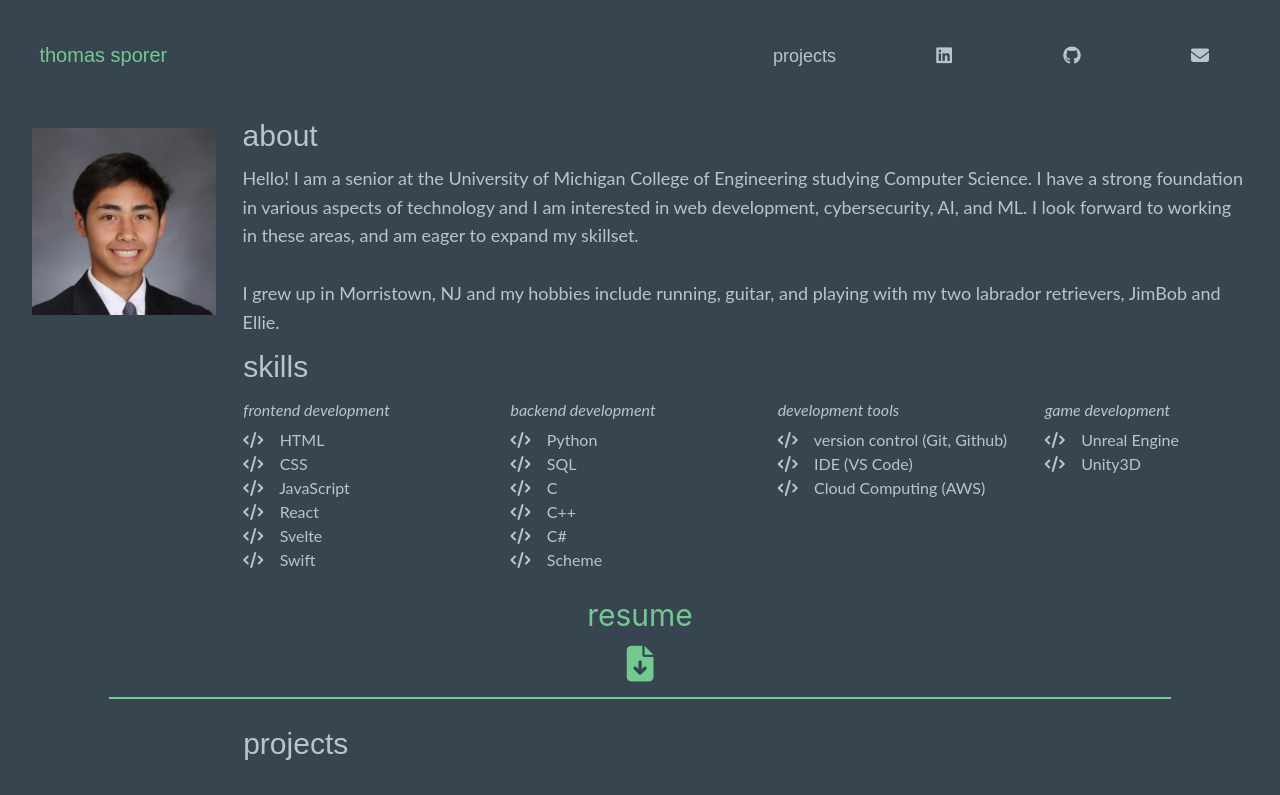
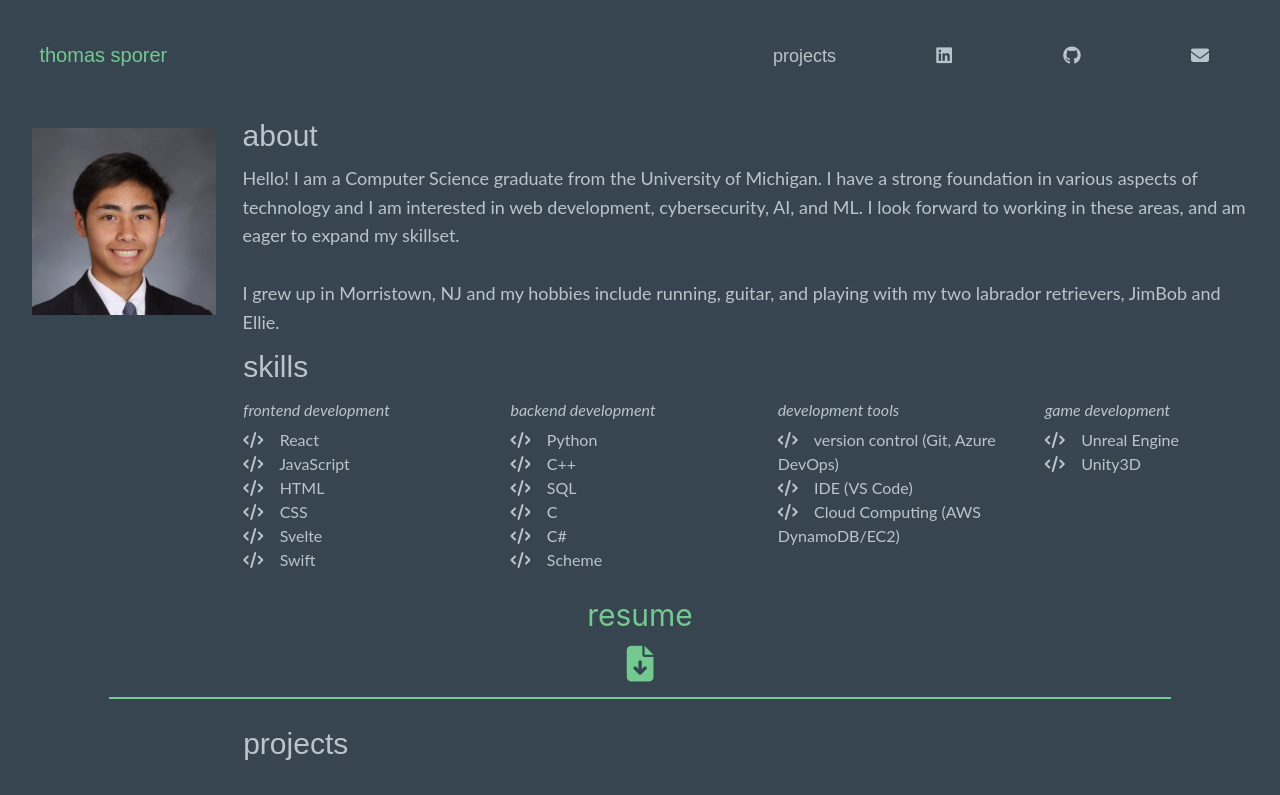
Before and after one commit to Tsporer/Tsporer.github.io, a React (Create React App) app: page / in a window 1280 px wide. Shown: the top 795 px of the page. Built offline with nearby package versions, Linux system fonts and the light colour scheme.

Commit message:
update resume and skills

```diff
--- a/src/components/About.tsx
+++ b/src/components/About.tsx
@@ -15,8 +15,7 @@ function About() {
 
           <div className="text-frenchgray text-left font-lato pt-[1%] px-[12%] lg:px-0 lg:ml-[0.7%]">
             <p>
-              Hello! I am a senior at the University of Michigan College of
-              Engineering studying Computer Science. I have a strong foundation
+              Hello! I am a Computer Science graduate from the University of Michigan. I have a strong foundation
               in various aspects of technology and I am interested in web
               development, cybersecurity, AI, and ML. I look forward to working
               in these areas, and am eager to expand my skillset.
@@ -36,13 +35,13 @@ function About() {
         <div>
           <p className="text-base align-start italic text-left pl-[12%] font-lato text-frenchgray">frontend development</p>
           <p className="text-base align-start text-left font-lato text-frenchgray pl-[12%] lg:pt-[2%]">
+            <i className="fa-solid fa-code"></i>&nbsp; &nbsp; React
+            <br />
+            <i className="fa-solid fa-code"></i>&nbsp; &nbsp; JavaScript
+            <br />
             <i className="fa-solid fa-code"></i>&nbsp; &nbsp; HTML
             <br />
             <i className="fa-solid fa-code"></i>&nbsp; &nbsp; CSS
-            <br />
-            <i className="fa-solid fa-code"></i>&nbsp; &nbsp; JavaScript
-            <br />
-            <i className="fa-solid fa-code"></i>&nbsp; &nbsp; React
             <br />
             <i className="fa-solid fa-code"></i>&nbsp; &nbsp; Svelte
             <br />
@@ -55,11 +54,11 @@ function About() {
           <p className="text-base align-start text-left font-lato text-frenchgray pl-[12%] lg:pt-[2%]">
             <i className="fa-solid fa-code"></i>&nbsp; &nbsp; Python
             <br />
+            <i className="fa-solid fa-code"></i>&nbsp; &nbsp; C++
+            <br />
             <i className="fa-solid fa-code"></i>&nbsp; &nbsp; SQL
             <br />
             <i className="fa-solid fa-code"></i>&nbsp; &nbsp; C<br />
-            <i className="fa-solid fa-code"></i>&nbsp; &nbsp; C++
-            <br />
             <i className="fa-solid fa-code"></i>&nbsp; &nbsp; C#
             <br />
             <i className="fa-solid fa-code"></i>&nbsp; &nbsp; Scheme
@@ -70,11 +69,11 @@ function About() {
           <p className="text-base align-start italic text-left pl-[12%] pt-[5%] lg:pt-0 font-lato text-frenchgray">development tools</p>
           <p className="text-base align-start text-left font-lato text-frenchgray pl-[12%] lg:pt-[2%]">
             <i className="fa-solid fa-code"></i>&nbsp; &nbsp; version control (Git,
-            Github)
+            Azure DevOps)
             <br />
             <i className="fa-solid fa-code"></i>&nbsp; &nbsp; IDE (VS Code)
             <br />
-            <i className="fa-solid fa-code"></i>&nbsp; &nbsp; Cloud Computing (AWS)
+            <i className="fa-solid fa-code"></i>&nbsp; &nbsp; Cloud Computing (AWS DynamoDB/EC2)
           </p>
         </div>
 
```
Also changed, not shown: 1 other file (tests, documents, lock files or other folders).
